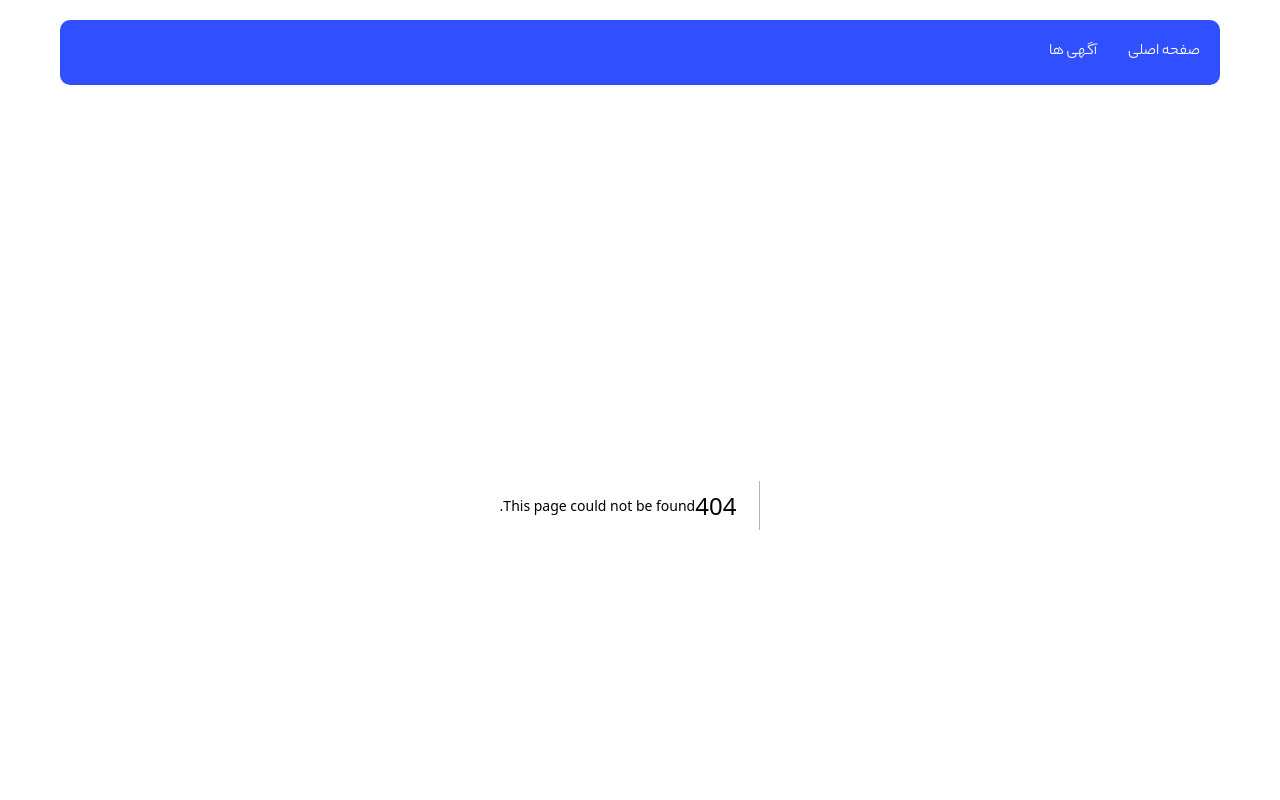
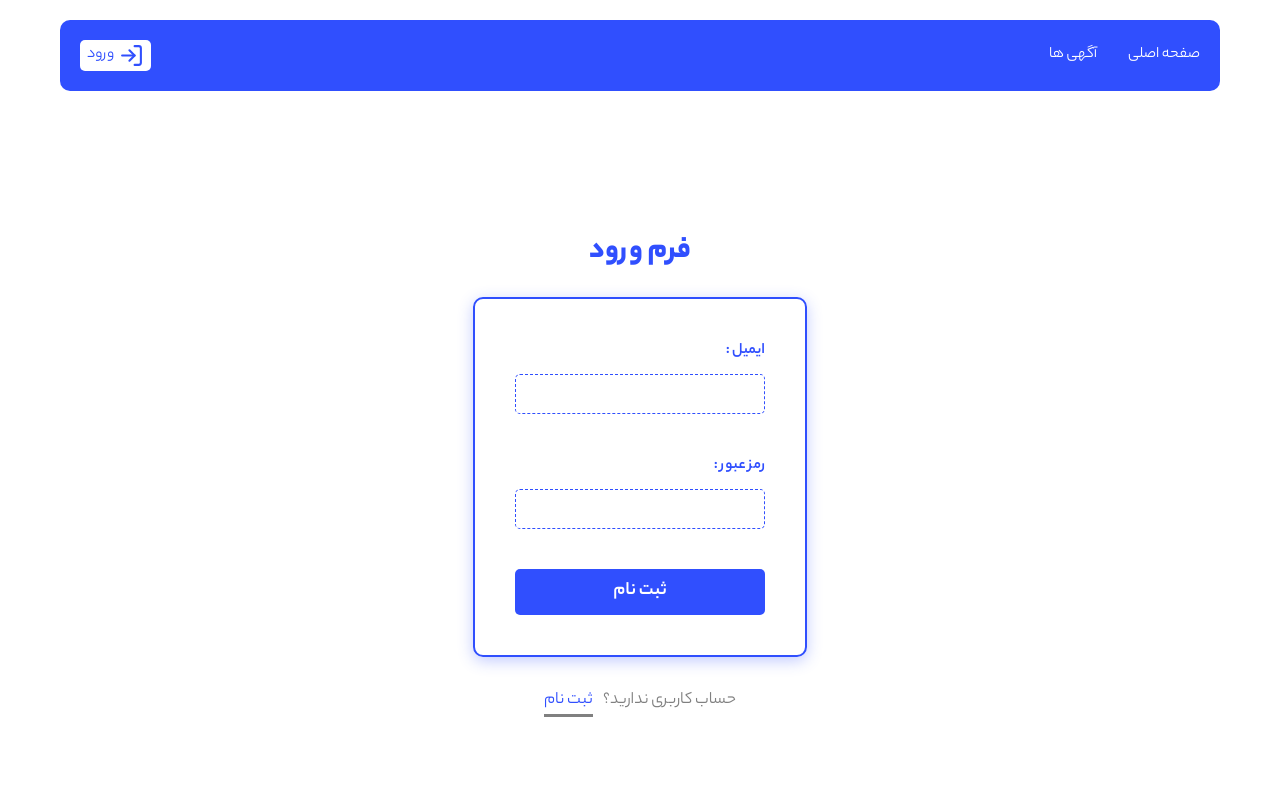
Before and after one commit to zahra-shahriaripour82/Real-Estate-Project, a Next.js app: page /signin in a window 1280 px wide. Before the commit this address had no page. Shown: the top 800 px of the page. Built offline with nearby package versions, Linux system fonts and the light colour scheme; no server answers.

Commit message:
signinpage is done

```diff
--- a/package.json
+++ b/package.json
@@ -17,7 +17,8 @@
     "react-dom": "19.1.0",
     "react-hook-form": "^7.65.0",
     "react-hot-toast": "^2.6.0",
-    "react-icons": "^5.5.0"
+    "react-icons": "^5.5.0",
+    "react-loader-spinner": "^8.0.0"
   },
   "devDependencies": {
     "@eslint/eslintrc": "^3",
--- /dev/null
+++ b/src/app/(auth)/signin/page.tsx
@@ -0,0 +1,10 @@
+import SigninPage from "@/template/authForm/SigninPage"
+
+
+function page() {
+  return (
+    <SigninPage/>
+  )
+}
+
+export default page
--- a/src/app/api/auth/signup/route.js
+++ b/src/app/api/auth/signup/route.js
@@ -2,6 +2,7 @@ import {  NextResponse } from "next/server";
 import User from "@/models/User";
 import connectDB from "@/utils/connectDB";
 import { hashPassword } from "@/utils/auth";
+import { error } from "console";
 
 
 
--- a/src/app/layout.tsx
+++ b/src/app/layout.tsx
@@ -1,6 +1,8 @@
+import { Toaster } from "react-hot-toast";
+import NextAuthPrivider from "@/providers/NextAuthProvider"
 import { yekan } from "@/utils/fonts";
+import Layout from "@/layout/Layout";
 import "./globals.css";
-import Layout from "@/layout/Layout";
 
 export const metadata = {
   title: "املاک | پروژه بوتواستارت",
@@ -16,7 +18,11 @@ export default function RootLayout({
   return (
     <html lang="fa" dir="rtl">
       <body className={yekan.className}>
+        <NextAuthPrivider>
+
         <Layout>{children}</Layout>
+        </NextAuthPrivider>
+        <Toaster/>
       </body>
     </html>
   );
--- a/src/app/page.tsx
+++ b/src/app/page.tsx
@@ -1,4 +1,4 @@
-import { Toaster } from "react-hot-toast";
+
 
 
 export default function Home() {
@@ -6,7 +6,7 @@ export default function Home() {
 
       <main >
         <h1>سلام</h1>
-        <Toaster/>
+
       </main>
 
   );
--- a/src/components/layout/header/Header.tsx
+++ b/src/components/layout/header/Header.tsx
@@ -4,10 +4,10 @@ import Link from "next/link";
 import { FiLogIn } from "react-icons/fi";
 import { FaUserAlt } from "react-icons/fa";
 import styles from "./Header.module.css";
-// import { useSession } from "next-auth/react";
+import { useSession } from "next-auth/react";
 
 function Header() {
-//   const { data } = useSession();
+  const { data } = useSession();
 
   return (
     <header className={styles.header}>
@@ -21,7 +21,7 @@ function Header() {
           </li>
         </ul>
       </div>
-      {/* {data ? (
+      {data ? (
         <div className={styles.login}>
           <Link href="/dashboard">
             <FaUserAlt />
@@ -34,7 +34,7 @@ function Header() {
             <span>ورود</span>
           </Link>
         </div>
-      )} */}
+      )}
     </header>
   );
 }
--- /dev/null
+++ b/src/components/module/Loader.js
@@ -0,0 +1,16 @@
+
+import { ThreeDots } from "react-loader-spinner";
+
+function Loader() {
+  return (
+     <ThreeDots
+      color="#304ffe"
+      height={45}
+      ariaLabel="three-dots-loading"
+      visible={true}
+      wrapperStyle={{ margin: "auto" }}
+    />
+  )
+}
+
+export default Loader
--- /dev/null
+++ b/src/components/template/authForm/SigninPage.tsx
@@ -0,0 +1,72 @@
+"use client"
+import { useForm, SubmitHandler } from "react-hook-form"
+import style from "../authForm/SignUpPage.module.css"
+import { useRouter } from "next/navigation"
+import { signIn } from "next-auth/react";
+import Loader from "@/module/Loader"
+import toast from "react-hot-toast"
+import { useState } from "react"
+import Link from 'next/link'
+
+type Inputs = {
+  email: string
+  password: string
+  ali:string
+
+}
+
+function SigninPage() {
+     const [loading, setLoading] = useState<boolean>(false);
+      const router = useRouter();
+     const {
+        register,
+        handleSubmit,
+
+        formState: { errors },
+      } = useForm<Inputs>()
+
+
+const submitHandler : SubmitHandler<Inputs>= async ({email,password})=>{
+ setLoading(true);
+    const res = await signIn("credentials", {
+      email,
+      password,
+      redirect: false,
+    });
+    setLoading(false);
+    if (res.error) {
+      toast.error(res.error);
+    } else {
+      router.push("/");
+    }
+}
+
+  return (
+      <div className={style.form}>
+      <h4>فرم ورود</h4>
+      <form onSubmit={handleSubmit(submitHandler)}>
+         <label>ایمیل :</label>
+        {errors.email && <span className={style.error}>ایمیل معتبر وارد کنید</span>}
+        <input type="text"  {...register("email",{ required: true })} />
+        <label>رمز عبور :</label>
+           {errors.password && <span className={style.error}>رمز عبور اشتباه است</span>}
+        <input type="password" {...register("password",{required:true})} />
+
+        {loading ? (
+          <Loader />
+        ) : (
+          <button type="submit" >
+            ثبت نام
+          </button>
+        )}
+      </form>
+      <p>
+        حساب کاربری ندارید؟
+        <Link href="/signup">ثبت نام</Link>
+      </p>
+
+    </div>
+  )
+}
+
+export default SigninPage
--- /dev/null
+++ b/src/providers/NextAuthProvider.js
@@ -0,0 +1,10 @@
+"use client"
+import { SessionProvider } from "next-auth/react";
+
+function NextAuthProvider({children}) {
+  return (
+ <SessionProvider>{children}</SessionProvider>
+  )
+}
+
+export default NextAuthProvider
```
Also changed, not shown: src/components/template/authForm/SignupPage.tsx (+16 -1 lines), src/app/(auth)/signup/page.tsx (renamed from src/app/signup/page.tsx), 1 other file (tests, documents, lock files or other folders).
